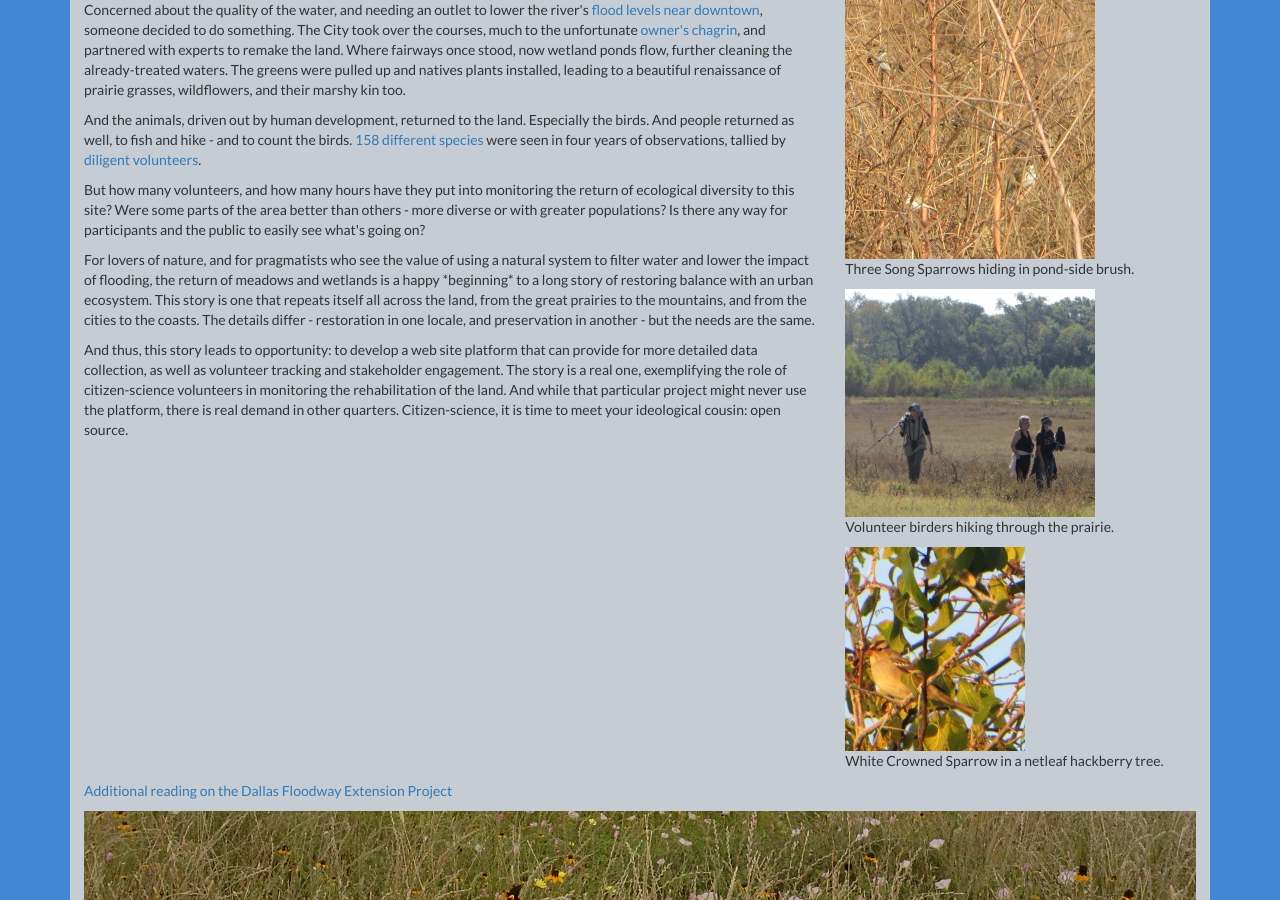
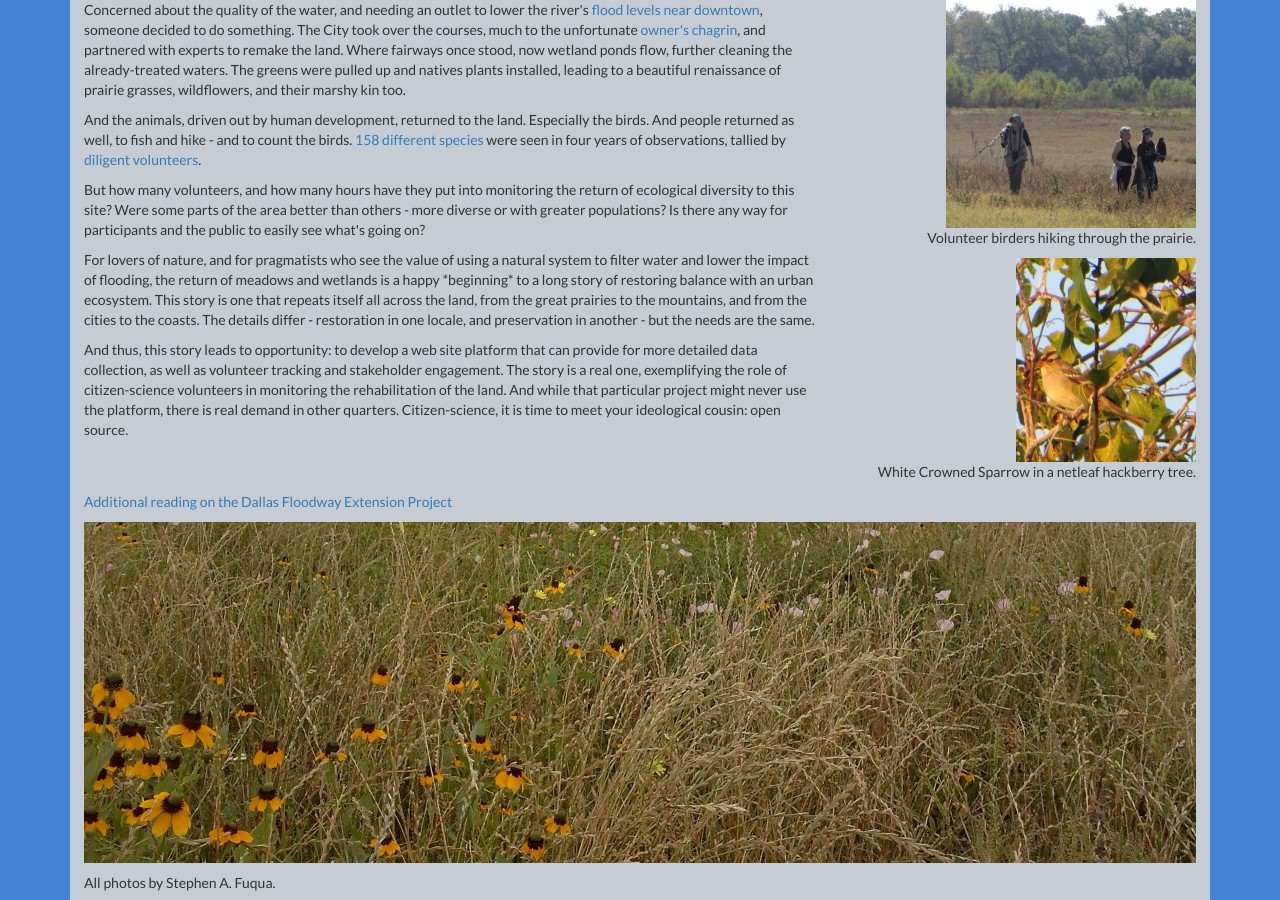
Before and after one commit to kpunjani/flightnode.github.io, a Jekyll site: the page built from _posts/2015/2015-09-28-epic-birding.md, in a window 1280 px wide and 900 px high, scrolled down 696 px. Built offline with Jekyll 4.4.1, drawn with Linux system fonts in a browser that asks for light colours; nearby versions of some CDN libraries.

Commit message:
too many photos

```diff
--- a/_posts/2015/2015-09-28-epic-birding.md
+++ b/_posts/2015/2015-09-28-epic-birding.md
@@ -64,12 +64,7 @@ demand in other quarters. Citizen-science, it is time to meet your ideological
 cousin: open source.
 </p>
 </div>
-<div class="col-md-4">
-
-<div>
-<img src="/images/chainOfWetlands_SOSP.jpg" style="width: 250; height: 259;">
-<p>Three Song Sparrows hiding in pond-side brush.</p>
-</div>
+<div class="col-md-4 text-right">
 
 <div>
 <img src="/images/chainOfWetlands_volunteers.JPG" style="width: 250; height: 228;">
```
